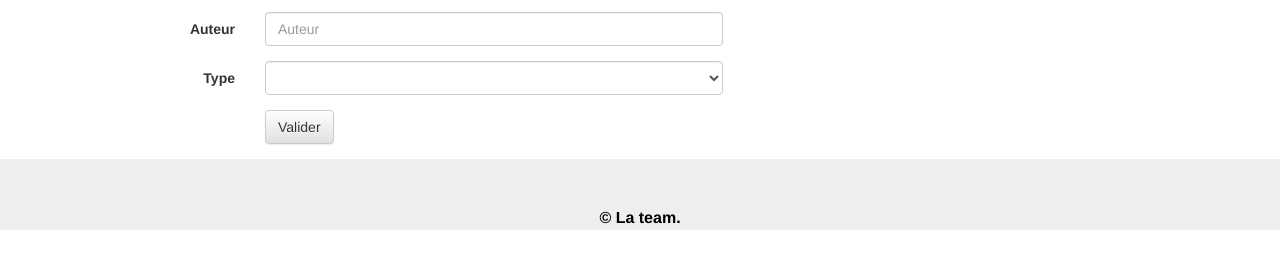
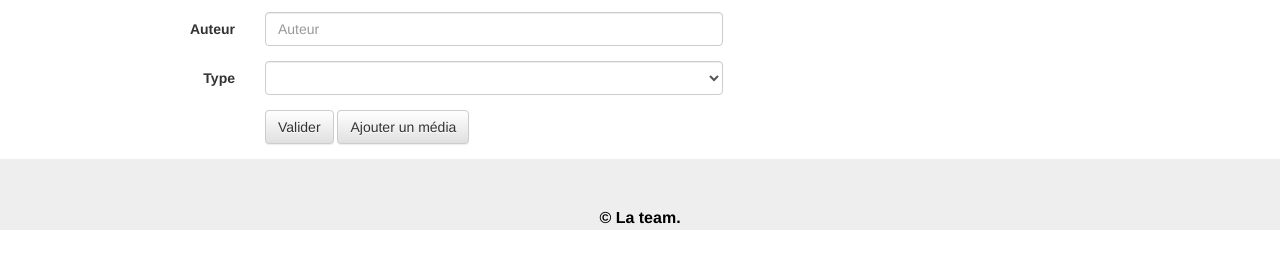
Before and after one commit to BaptisteTrain/mediatic, a plain HTML site: page ui/maquette/media.html in a window 1280 px wide. Shown: the part 442-710 px from the top of the page. Drawn offline with Linux system fonts and the light colour scheme.

Commit message:
correction pb de merge rajout btn ajouter media

```diff
--- a/ui/maquette/media.html
+++ b/ui/maquette/media.html
@@ -75,9 +75,9 @@
 							</div>
 						</div>
 						<div class="form-group">
-							<div
-								class="col-md-offset-2 col-lg-offset-2 col-xs-6 col-sm-4 col-md-2 col-lg-2">
+							<div class="col-xs-offset-2 col-md-offset-2 col-sm-offset-2 col-xs-8 col-md-8 col-sm-8">
 								<input type="button" class="btn btn-default" value="Valider" onclick="afficheTab();">
+								<input type="button" class="btn btn-default" value="Ajouter un m&eacute;dia" onclick="location.href='nouveau_media.html'">
 							</div>
 						</div>
 					</form>
```
